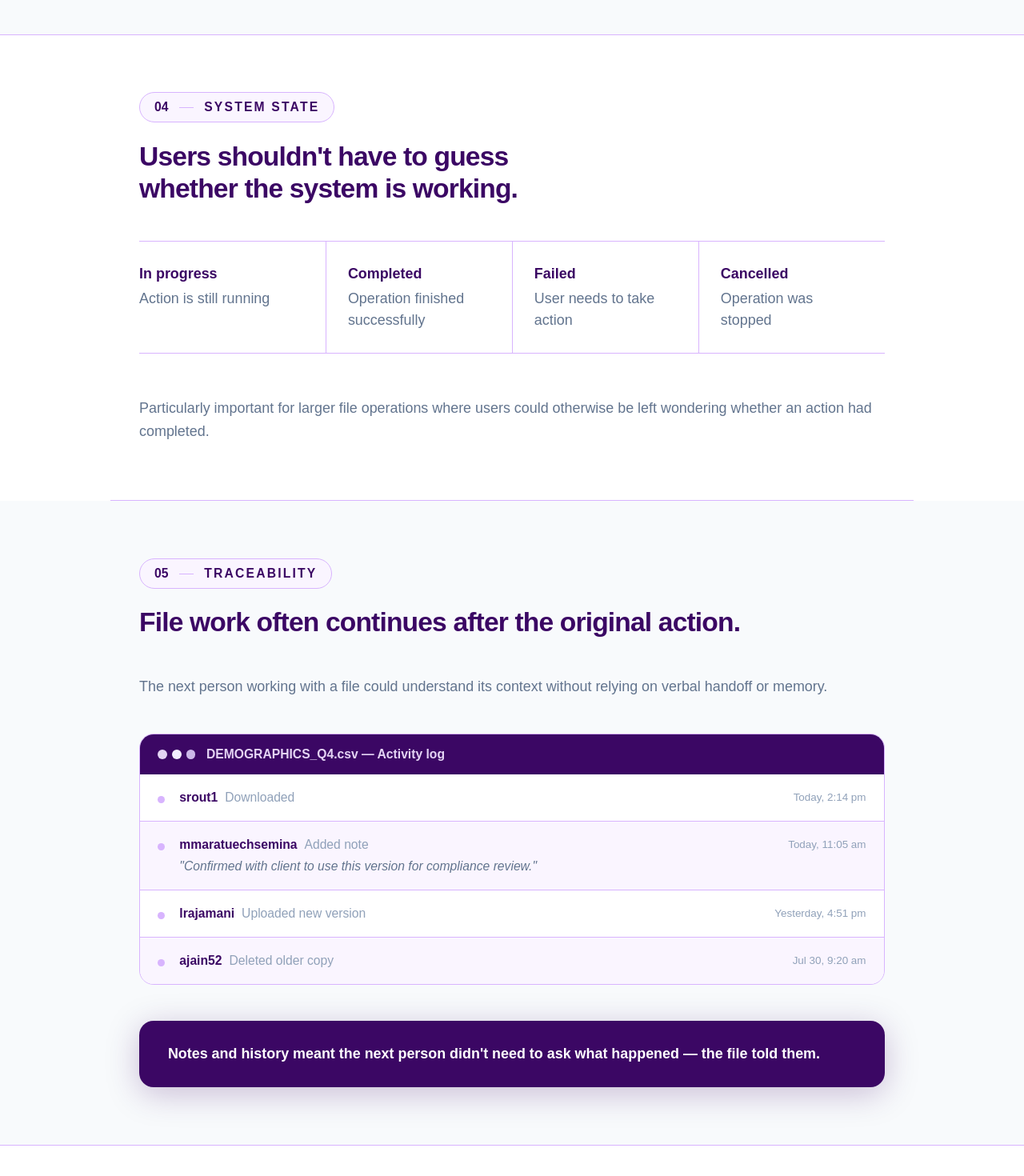
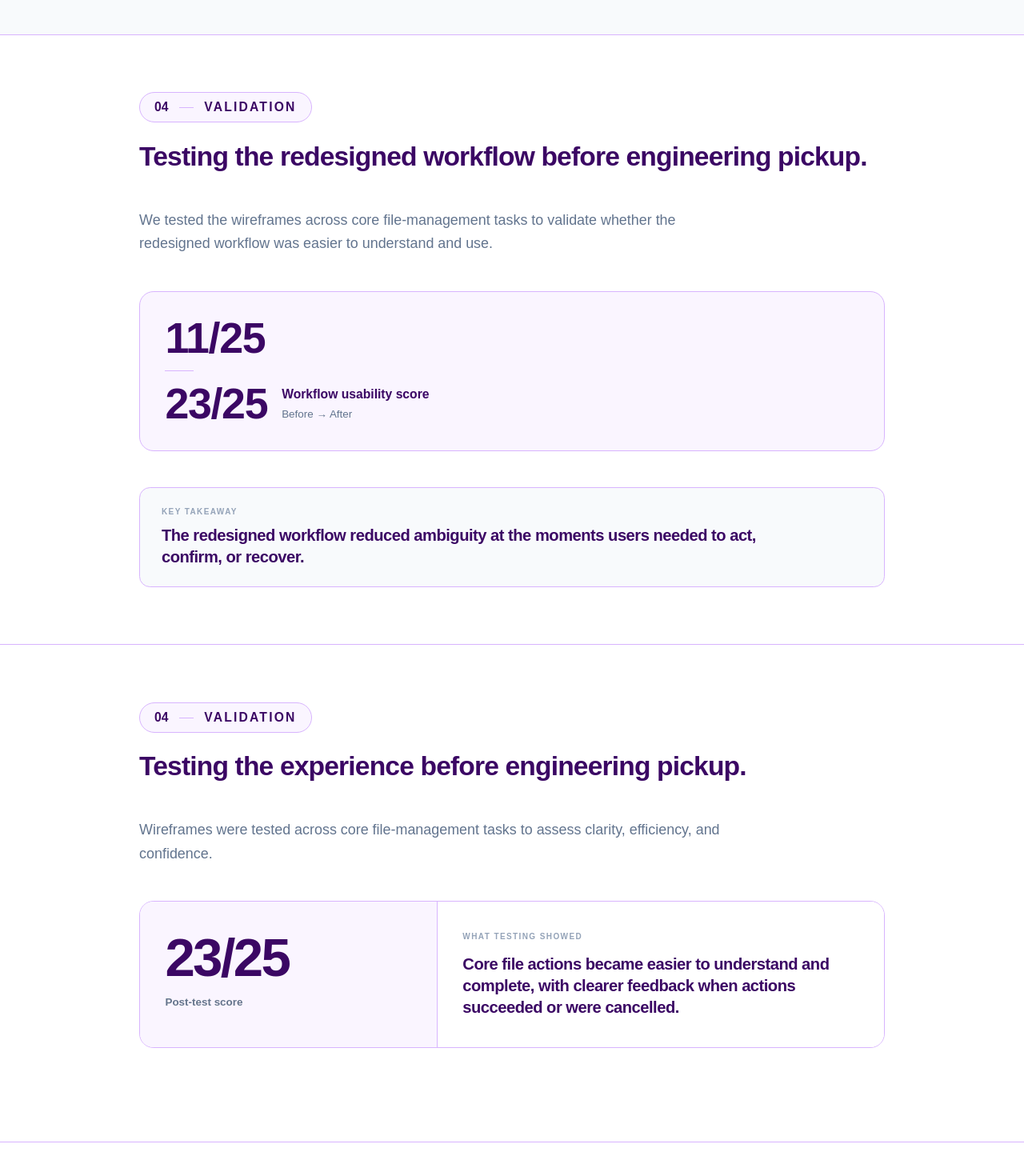
Before and after one commit to tathedrachana1403/portfolio, a Next.js app: page /work/practice-files in a window 1280 px wide. Shown: the part 6700-8170 px from the top of the page at 80% size. Built offline with nearby package versions, Linux system fonts and the light colour scheme.

Commit message:
reflection

```diff
--- a/app/work/practice-files/page.tsx
+++ b/app/work/practice-files/page.tsx
@@ -1530,80 +1530,178 @@ export default function PracticeFiles() {
   </div>
 </div>
 
-        {/* §05 — SYSTEM STATE */}
-        <div className="max-w-4xl mx-auto px-8 py-16" style={{ borderBottom: `1px solid ${BORDER}` }}>
-          <ChapterHeader number="04" label="System State" heading="Users shouldn't have to guess whether the system is working." />
-
-          <div className="grid grid-cols-4 gap-0 mb-12" style={{ borderTop: `1px solid ${BORDER}`, borderBottom: `1px solid ${BORDER}` }}>
-            {[
-              { state: "In progress", desc: "Action is still running" },
-              { state: "Completed",   desc: "Operation finished successfully" },
-              { state: "Failed",      desc: "User needs to take action" },
-              { state: "Cancelled",   desc: "Operation was stopped" },
-            ].map((s, i) => (
-              <div key={s.state} className="py-6 pr-6" style={{ borderLeft: i > 0 ? `1px solid ${BORDER}` : "none", paddingLeft: i > 0 ? "1.5rem" : 0 }}>
-                <p className="text-base font-black mb-1" style={{ color: DARK }}>{s.state}</p>
-                <p className="text-base text-slate-500">{s.desc}</p>
-              </div>
-            ))}
-          </div>
-
-          <p className="text-base text-slate-500 leading-relaxed">
-            Particularly important for larger file operations where users could otherwise be left wondering whether an action had completed.
+        {/* §04 — VALIDATION */}
+<div
+  style={{
+    backgroundColor: "#ffffff",
+    borderBottom: `1px solid ${BORDER}`,
+  }}
+>
+  <div className="max-w-4xl mx-auto px-8 py-16">
+
+    <ChapterHeader
+      number="04"
+      label="Validation"
+      heading="Testing the redesigned workflow before engineering pickup."
+    />
+
+    <p className="text-base text-slate-500 leading-relaxed max-w-2xl mb-10">
+      We tested the wireframes across core file-management tasks to validate
+      whether the redesigned workflow was easier to understand and use.
+    </p>
+
+    {/* Validation score */}
+    <div
+      className="rounded-2xl p-7 mb-10"
+      style={{
+        backgroundColor: SOFT,
+        border: `1px solid ${BORDER}`,
+      }}
+    >
+      <div className="flex items-end gap-4">
+
+        <div>
+          <p
+            className="text-5xl font-black tracking-tight leading-none tabular-nums"
+            style={{ color: DARK }}
+          >
+            11/25
+          </p>
+
+          <div
+            className="h-px w-8 my-3"
+            style={{ backgroundColor: BORDER }}
+          />
+
+          <p
+            className="text-5xl font-black tracking-tight leading-none tabular-nums"
+            style={{ color: DARK }}
+          >
+            23/25
           </p>
         </div>
 
-        {/* §05 — TRACEABILITY */}
-        <div style={{ backgroundColor: "#f8fafc", borderBottom: `1px solid ${BORDER}` }}>
-          <div className="max-w-4xl mx-auto px-8 py-16">
-            <ChapterHeader number="05" label="Traceability" heading="File work often continues after the original action." />
-
-            <p className="text-base text-slate-500 leading-relaxed mb-10">
-              The next person working with a file could understand its context without relying on verbal handoff or memory.
-            </p>
-
-            {/* mock activity log */}
-            <div className="rounded-2xl overflow-hidden mb-10" style={{ border: `1px solid ${BORDER}` }}>
-              {/* titlebar */}
-              <div className="flex items-center gap-2 px-5 py-3" style={{ backgroundColor: DARK }}>
-                <div className="flex gap-1.5">
-                  <span className="w-2.5 h-2.5 rounded-full" style={{ backgroundColor: "#e4d4f4" }} />
-                  <span className="w-2.5 h-2.5 rounded-full" style={{ backgroundColor: "#f3eeff" }} />
-                  <span className="w-2.5 h-2.5 rounded-full" style={{ backgroundColor: "#cbb8e8" }} />
-                </div>
-                <p className="text-sm font-semibold ml-1" style={{ color: "#e4d4f4" }}>DEMOGRAPHICS_Q4.csv — Activity log</p>
-              </div>
-
-              {/* log rows */}
-              {[
-                { time: "Today, 2:14 pm",    actor: "srout1",          action: "Downloaded",         note: null },
-                { time: "Today, 11:05 am",   actor: "mmaratuechsemina",action: "Added note",          note: "Confirmed with client to use this version for compliance review." },
-                { time: "Yesterday, 4:51 pm",actor: "lrajamani",       action: "Uploaded new version",note: null },
-                { time: "Jul 30, 9:20 am",   actor: "ajain52",         action: "Deleted older copy",  note: null },
-              ].map((row, i, arr) => (
-                <div key={i} className="flex items-start gap-4 px-5 py-4" style={{ borderBottom: i < arr.length - 1 ? `1px solid ${BORDER}` : "none", backgroundColor: i % 2 === 0 ? "white" : SOFT }}>
-                  <div className="w-2 h-2 rounded-full mt-2 shrink-0" style={{ backgroundColor: BORDER }} />
-                  <div className="flex-1 min-w-0">
-                    <div className="flex items-center gap-2 flex-wrap">
-                      <span className="text-sm font-black" style={{ color: DARK }}>{row.actor}</span>
-                      <span className="text-sm text-slate-400">{row.action}</span>
-                    </div>
-                    {row.note && (
-                      <p className="text-sm text-slate-500 mt-1 italic">"{row.note}"</p>
-                    )}
-                  </div>
-                  <span className="text-xs text-slate-400 shrink-0 mt-0.5">{row.time}</span>
-                </div>
-              ))}
-            </div>
-
-            <div className="rounded-2xl px-8 py-6" style={{ backgroundColor: DARK, boxShadow: DARK_SHADOW }}>
-              <p className="text-base font-semibold text-white leading-relaxed">
-                Notes and history meant the next person didn't need to ask what happened — the file told them.
-              </p>
-            </div>
-          </div>
+        <div className="pb-1">
+          <p
+            className="text-sm font-black"
+            style={{ color: DARK }}
+          >
+            Workflow usability score
+          </p>
+
+          <p className="text-xs text-slate-500 mt-1">
+            Before → After
+          </p>
         </div>
+
+      </div>
+    </div>
+
+    {/* Key takeaway */}
+    <div
+      className="rounded-xl px-6 py-5"
+      style={{
+        backgroundColor: "#f8fafc",
+        border: `1px solid ${BORDER}`,
+      }}
+    >
+      <p
+        className="text-[10px] font-black tracking-[0.14em] uppercase mb-2"
+        style={{ color: "#94a3b8" }}
+      >
+        Key takeaway
+      </p>
+
+      <p
+        className="text-lg font-black leading-[1.35] tracking-tight max-w-2xl"
+        style={{ color: DARK }}
+      >
+        The redesigned workflow reduced ambiguity at the moments users needed
+        to act, confirm, or recover.
+      </p>
+    </div>
+
+  </div>
+</div>
+
+       {/* §04 — VALIDATION */}
+<div
+  style={{
+    backgroundColor: "#ffffff",
+    borderBottom: `1px solid ${BORDER}`,
+  }}
+>
+  <div className="max-w-4xl mx-auto px-8 py-16">
+
+    <ChapterHeader
+      number="04"
+      label="Validation"
+      heading="Testing the experience before engineering pickup."
+    />
+
+    <p className="text-base text-slate-500 leading-relaxed max-w-2xl mb-10">
+      Wireframes were tested across core file-management tasks to assess
+      clarity, efficiency, and confidence.
+    </p>
+
+    {/* Score + takeaway */}
+    <div
+      className="grid md:grid-cols-[0.8fr_1.2fr] rounded-2xl overflow-hidden mb-10"
+      style={{
+        border: `1px solid ${BORDER}`,
+      }}
+    >
+
+      {/* Score */}
+      <div
+        className="px-7 py-8"
+        style={{
+          backgroundColor: SOFT,
+          borderRight: `1px solid ${BORDER}`,
+        }}
+      >
+        <p
+          className="text-6xl font-black tracking-[-0.04em] leading-none tabular-nums"
+          style={{ color: DARK }}
+        >
+          23/25
+        </p>
+
+        <p
+          className="text-xs font-bold mt-3"
+          style={{ color: "#64748b" }}
+        >
+          Post-test score
+        </p>
+      </div>
+
+      {/* Takeaway */}
+      <div
+        className="px-7 py-8 flex items-center"
+        style={{ backgroundColor: "#ffffff" }}
+      >
+        <div>
+          <p
+            className="text-[10px] font-black tracking-[0.14em] uppercase mb-3"
+            style={{ color: "#94a3b8" }}
+          >
+            What testing showed
+          </p>
+
+          <p
+            className="text-lg font-black leading-[1.35] tracking-tight max-w-lg"
+            style={{ color: DARK }}
+          >
+            Core file actions became easier to understand and complete,
+            with clearer feedback when actions succeeded or were cancelled.
+          </p>
+        </div>
+      </div>
+
+    </div>
+
+  </div>
+</div>
 
         {/* §07 — OUTCOMES */}
         <div className="max-w-4xl mx-auto px-8 py-16" style={{ borderBottom: `1px solid ${BORDER}` }}>
```
